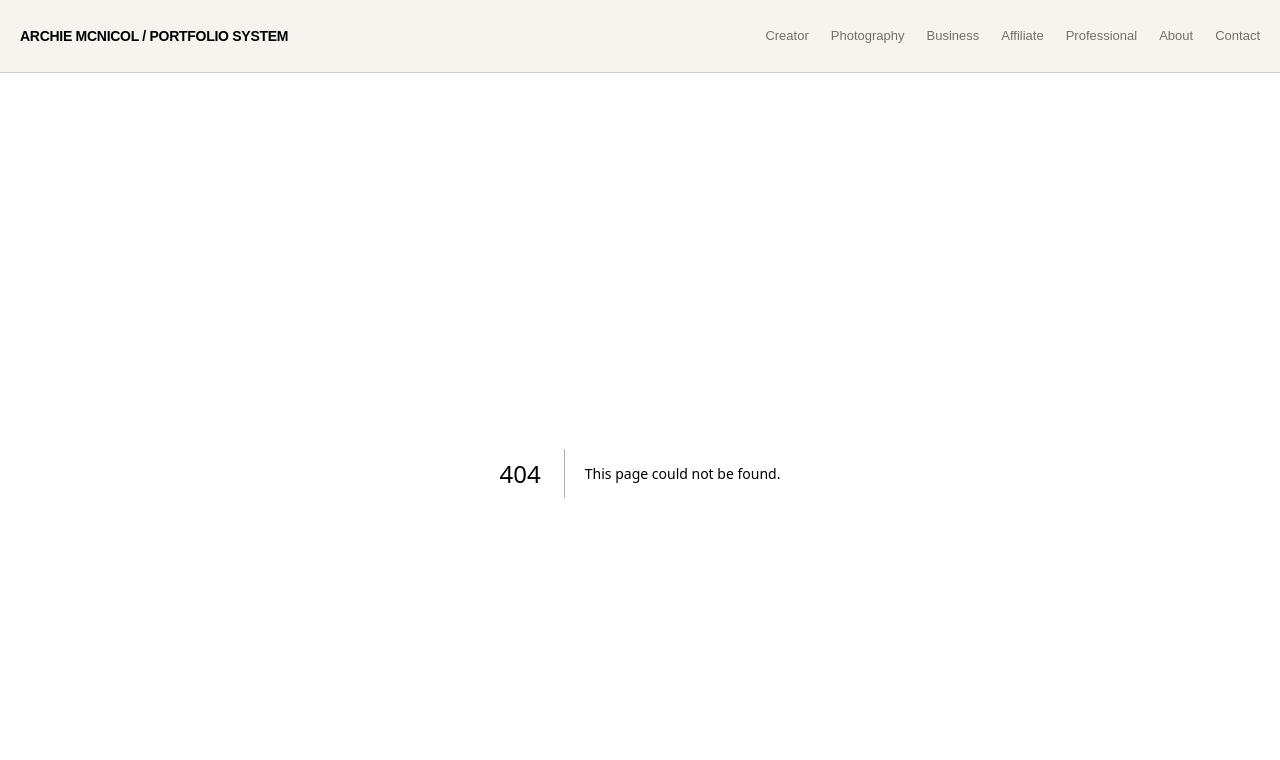
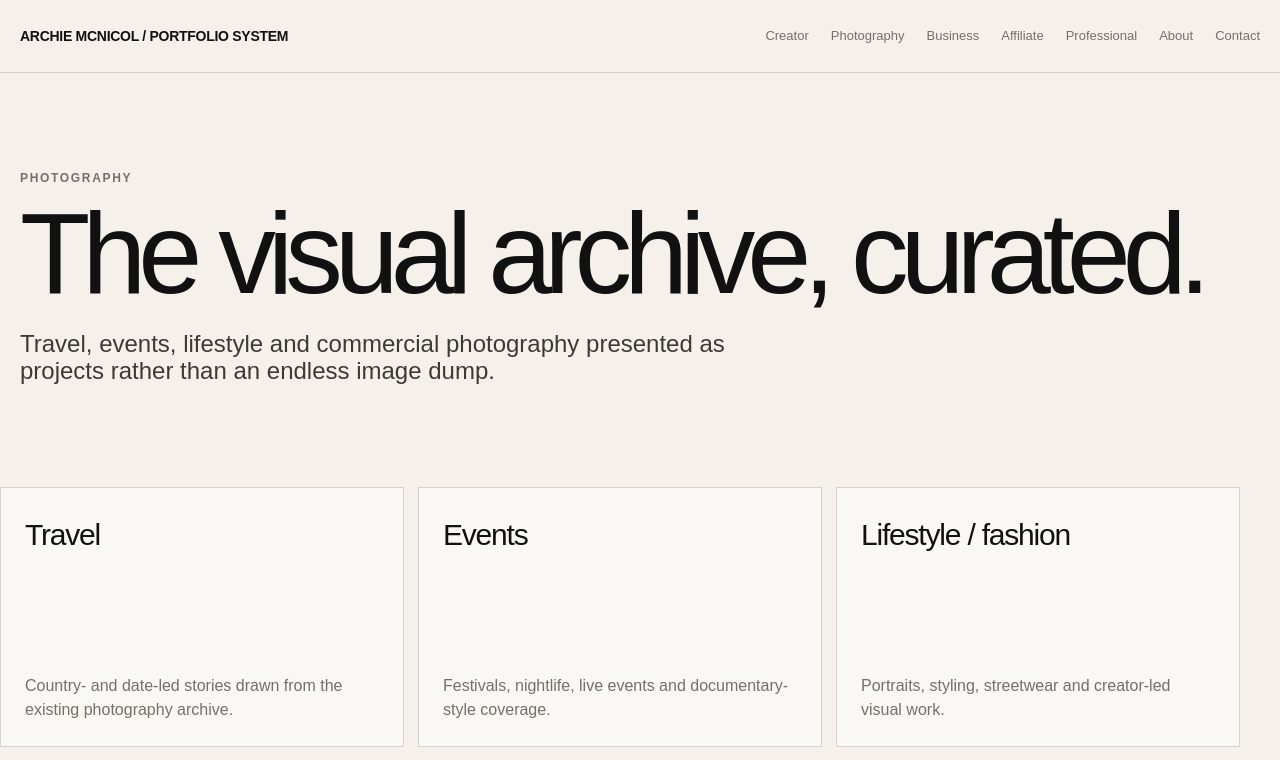
Before and after one commit to archiemcnicol/archie-portfolio, a Next.js app: page /photography in a window 1280 px wide. Before the commit this address had no page. Shown: the top 760 px of the page. Built offline with nearby package versions, Linux system fonts and the light colour scheme.

Commit message:
Add photography portfolio route

```diff
--- /dev/null
+++ b/src/app/photography/page.tsx
@@ -0,0 +1,9 @@
+import { PageShell } from "@/components/page-shell";
+export default function PhotographyPage(){return <PageShell eyebrow="Photography" title="The visual archive, curated." intro="Travel, events, lifestyle and commercial photography presented as projects rather than an endless image dump." blocks={[
+{title:"Travel",copy:"Country- and date-led stories drawn from the existing photography archive."},
+{title:"Events",copy:"Festivals, nightlife, live events and documentary-style coverage."},
+{title:"Lifestyle / fashion",copy:"Portraits, styling, streetwear and creator-led visual work."},
+{title:"Commercial",copy:"Business, hospitality and brand photography that can also surface inside the Business section."},
+{title:"Client galleries",copy:"Later: private galleries assigned to individual clients rather than publicly indexed."},
+{title:"Enquiries",copy:"Photography availability and project enquiries.",href:"/contact"}
+]}/>}
```
